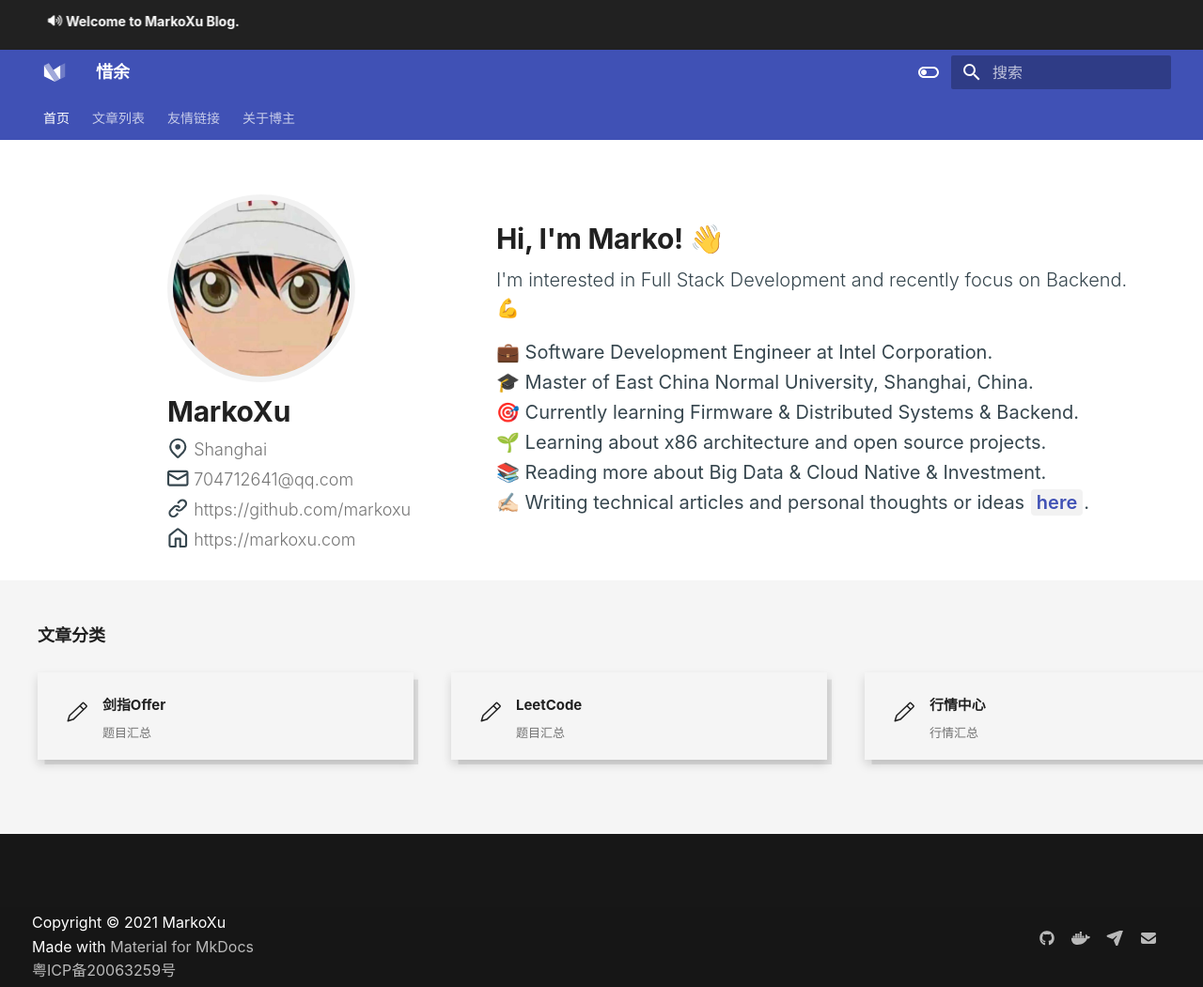
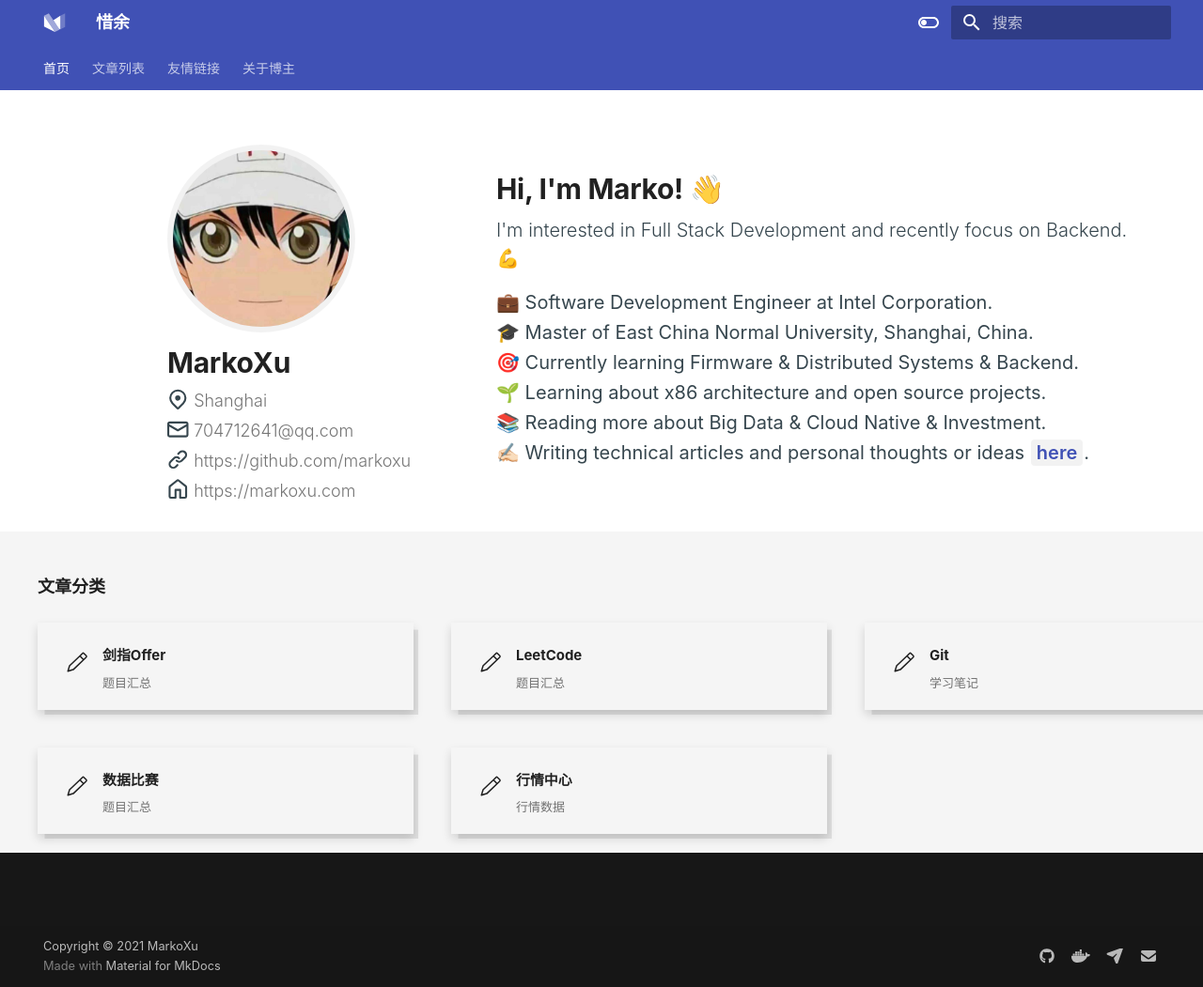
Before and after one commit to markoxu/www.markoxu.com, an MkDocs documentation site: the page built from docs/content/index.md, in a window 1280 px wide and 1051 px high. Shown: the whole window at 94% size. Built offline with MkDocs 1.6.1 and Material for MkDocs 9.7.7, drawn with Linux system fonts in a browser that asks for light colours; comment, search, counter and statistics services are not loaded.

Commit message:
Update html and css

```diff
--- a/docs/content/assets/css/extra.css
+++ b/docs/content/assets/css/extra.css
@@ -66,3 +66,7 @@
   font-size: 80%;
   text-align: center;
 }
+
+.md-footer__link--prev .md-footer__title {
+  display: block;
+}
--- a/docs/overrides/home.html
+++ b/docs/overrides/home.html
@@ -1,11 +1,11 @@
 {#-
-This file was automatically generated - do not edit
+  This file was automatically generated - do not edit
 -#}
 
 
 {% extends "main.html" %}
 
-
+{#-
 {% block announce %}
 <marquee behavior="alternate" direction="right" scrollamount="2">
     <span class="twemoji">
@@ -14,6 +14,7 @@
     <strong>Welcome to MarkoXu Blog.</strong>
 </marquee>
 {% endblock %}
+-#}
 
 
 {% block tabs %}
@@ -82,7 +83,7 @@
             <div class="component-wrapper" style="display: block;">
                 <h4>文章分类</h4>
                 <div class="responsive-grid">
-                    <a class="card-wrapper" href="docs/code-interviews-offer/overview/">
+                    <a class="card-wrapper" href="docs/code-interviews-offer/chapter-first/">
                         <div class="card">
                             <div class="logo">
                                 <span class="twemoji">
@@ -97,7 +98,7 @@
                             </div>
                         </div>
                     </a>
-                    <a class="card-wrapper" href="docs/leetcode/overview/">
+                    <a class="card-wrapper" href="docs/leetcode/leetcode/">
                         <div class="card">
                             <div class="logo">
                                 <span class="twemoji">{% include ".icons/octicons/pencil-24.svg" %}</span>
@@ -110,7 +111,33 @@
                             </div>
                         </div>
                     </a>
-                    <a class="card-wrapper" href="docs/market-center/overview/">
+                    <a class="card-wrapper" href="docs/git-tutorial/git-flow/">
+                        <div class="card">
+                            <div class="logo">
+                                <span class="twemoji">{% include ".icons/octicons/pencil-24.svg" %}</span>
+                            </div>
+                            <div class="card-content">
+                                <h5>Git</h5>
+                                <p>
+                                    学习笔记
+                                </p>
+                            </div>
+                        </div>
+                    </a>
+                    <a class="card-wrapper" href="docs/competition/2018-huawei-codecraft/">
+                        <div class="card">
+                            <div class="logo">
+                                <span class="twemoji">{% include ".icons/octicons/pencil-24.svg" %}</span>
+                            </div>
+                            <div class="card-content">
+                                <h5>数据比赛</h5>
+                                <p>
+                                    题目汇总
+                                </p>
+                            </div>
+                        </div>
+                    </a>
+                    <a class="card-wrapper" href="docs/market-center/zdtj/">
                         <div class="card">
                             <div class="logo">
                                 <span class="twemoji">{% include ".icons/octicons/pencil-24.svg" %}</span>
@@ -118,7 +145,7 @@
                             <div class="card-content">
                                 <h5>行情中心</h5>
                                 <p>
-                                    行情汇总
+                                    行情数据
                                 </p>
                             </div>
                         </div>
@@ -135,22 +162,7 @@
 <footer class="md-footer">
     <div class="md-footer-meta md-typeset">
         <div class="md-footer-meta__inner md-grid">
-            <div class="md-footer-copyright">
-                {% if config.copyright %}
-                <div class="md-footer-copyright__highlight">
-                    {{ config.copyright }}
-                </div>
-                {% endif %}
-                Made with
-                <a href="https://squidfunk.github.io/mkdocs-material/" target="_blank" rel="noopener">
-                    Material for MkDocs
-                </a>
-                <div class="md-footer-copyright__highlight">
-                    <a href="https://beian.miit.gov.cn/" target="_blank" rel="noopener">
-                        粤ICP备20063259号
-                    </a>
-                </div>
-            </div>
+            {% include "partials/copyright.html" %}
             {% include "partials/social.html" %}
         </div>
     </div>
--- a/docs/overrides/main.html
+++ b/docs/overrides/main.html
@@ -41,30 +41,3 @@
 {% block scripts %}
 {{ super() }}
 {% endblock %}
-
-
-{% block footer %}
-<footer class="md-footer">
-    <div class="md-footer-meta md-typeset">
-        <div class="md-footer-meta__inner md-grid">
-            <div class="md-footer-copyright">
-                {% if config.copyright %}
-                <div class="md-footer-copyright__highlight">
-                    {{ config.copyright }}
-                </div>
-                {% endif %}
-                Made with
-                <a href="https://squidfunk.github.io/mkdocs-material/" target="_blank" rel="noopener">
-                    Material for MkDocs
-                </a>
-                <div class="md-footer-copyright__highlight">
-                    <a href="https://beian.miit.gov.cn/" target="_blank" rel="noopener">
-                        粤ICP备20063259号
-                    </a>
-                </div>
-            </div>
-            {% include "partials/social.html" %}
-        </div>
-    </div>
-</footer>
-{% endblock %}
```
